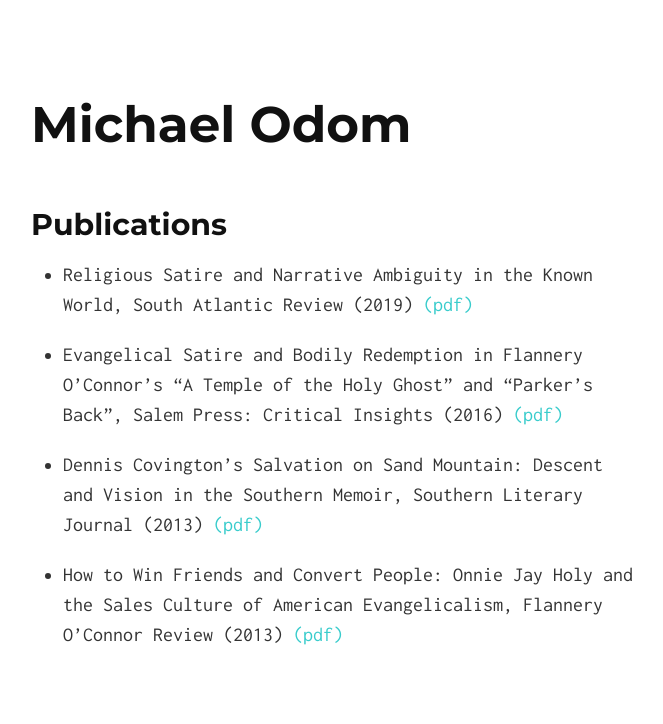
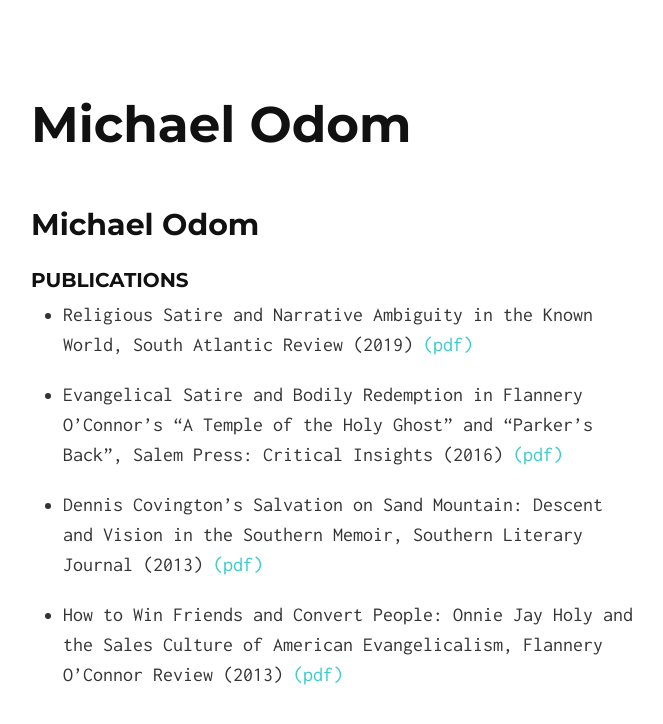
Before and after one commit to michaelodom/michaelodom.github.io, a Jekyll site: the page built from research/index.md, in a window 1280 px wide. Shown: the top 724 px of the page, without its empty margins (307-970 px from the left). Built offline with Jekyll 4.4.1, drawn with Linux system fonts in a browser that asks for light colours; nearby versions of some CDN libraries; our own code applies the rules of GitHub Pages for plain Markdown files.

Commit message:
Update index.md

```diff
--- a/research/index.md
+++ b/research/index.md
@@ -1,9 +1,11 @@
 ---
-title: Michael Odom
+title:
 layout: default
 ---
 
-## Publications
+## Michael Odom
+
+### Publications
 
 * Religious Satire and Narrative Ambiguity in the Known World, South Atlantic Review (2019) [(pdf)](https://faculty.bmcc.cuny.edu/faculty/upload/SAR.pdf)
 
```
